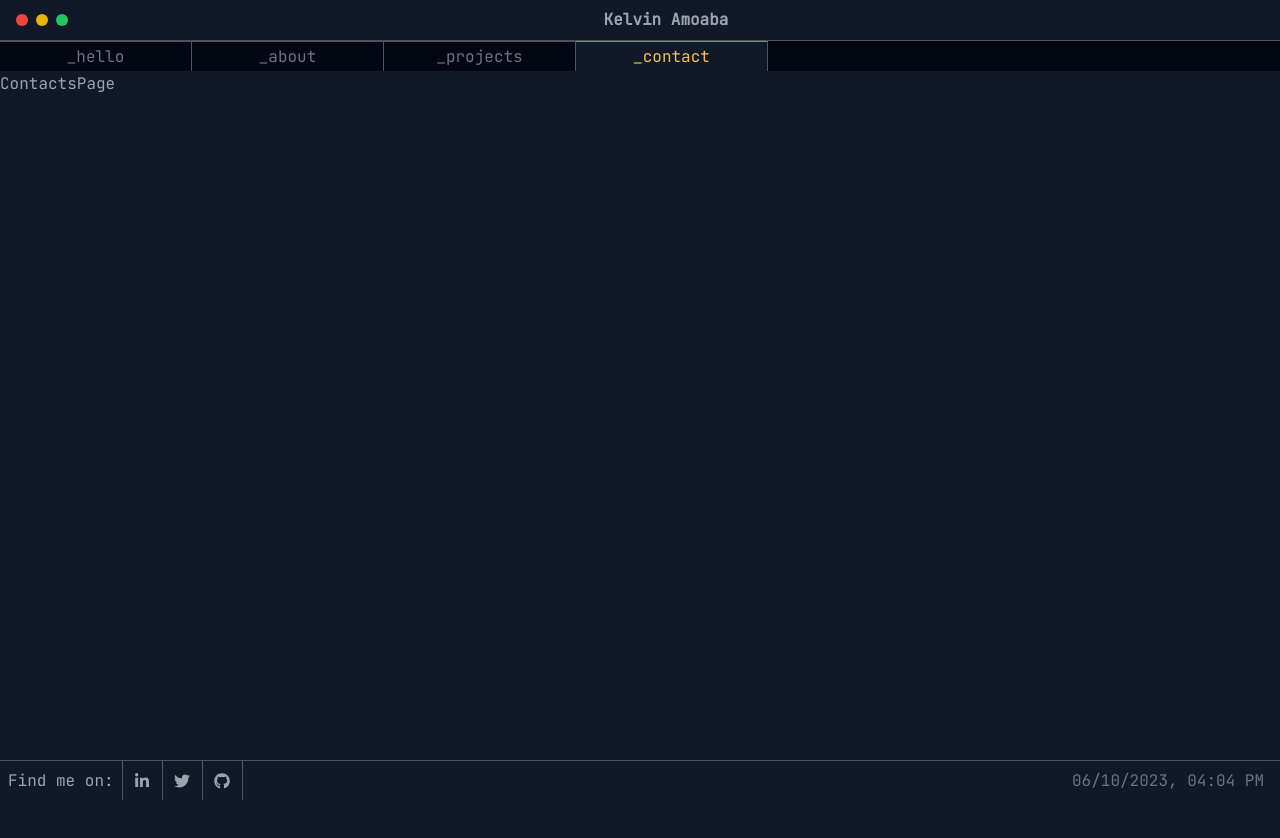
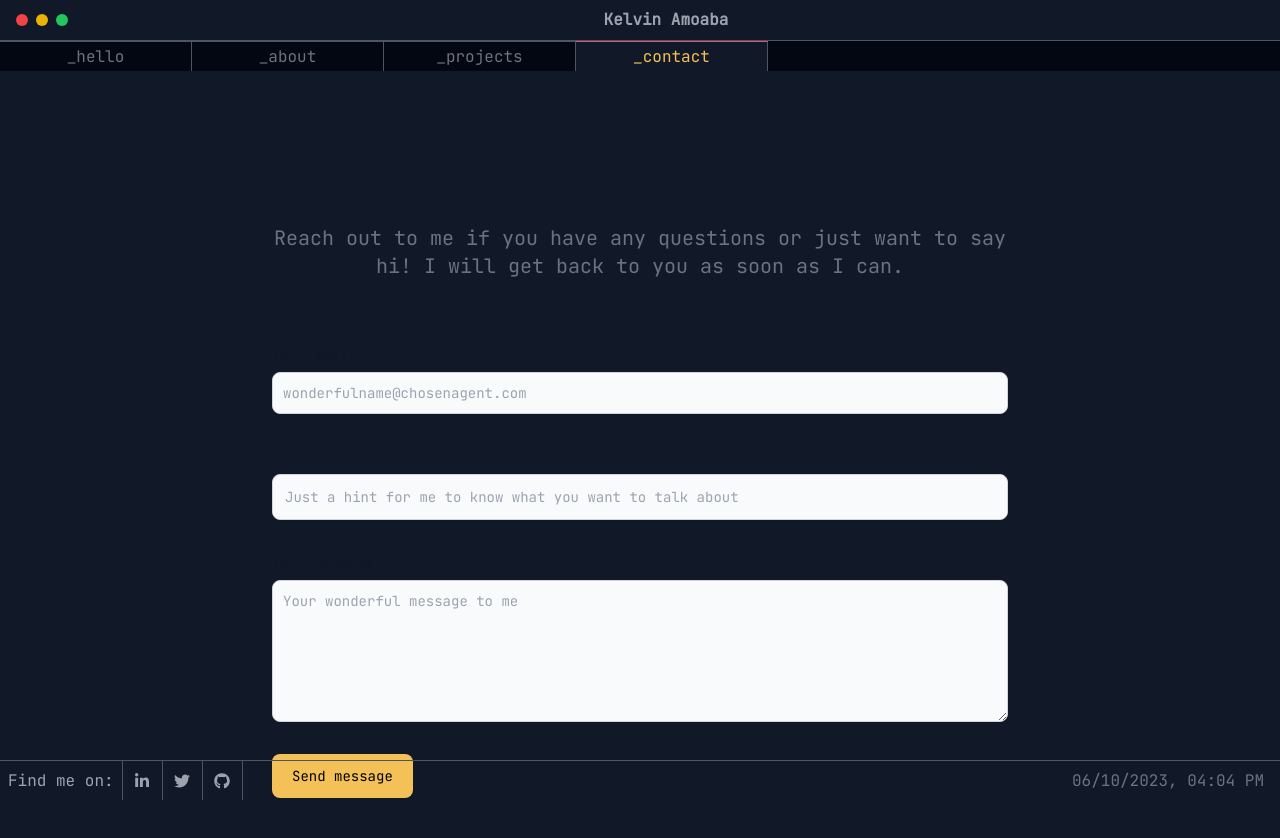
Before and after one commit to AmoabaKelvin/portfolio, a Next.js app: page /contact in a window 1280 px wide. Shown: the top 838 px of the page. Built offline with nearby package versions, Linux system fonts and the light colour scheme.

Commit message:
add contact page form and emailjs to send email

```diff
--- a/src/app/contact/page.tsx
+++ b/src/app/contact/page.tsx
@@ -1,7 +1,100 @@
+'use client';
+
+import emailjs from '@emailjs/browser';
 import React from 'react';
 
 const ContactsPage = () => {
-  return <div>ContactsPage</div>;
+  const form = React.useRef();
+
+  const sendEmail = (e: React.FormEvent<HTMLFormElement>) => {
+    e.preventDefault();
+
+    emailjs
+      .sendForm(
+        process.env.NEXT_PUBLIC_SERVICE_ID as string,
+        process.env.NEXT_PUBLIC_TEMPLATE_ID as string,
+        form.current as any,
+        process.env.NEXT_PUBLIC_PUBLICKEY as string
+      )
+      .then(
+        (result) => {
+          console.log(result.text);
+        },
+        (error) => {
+          console.log(error.text);
+        }
+      );
+  };
+  return (
+    <React.Fragment>
+      <div className="px-4 mx-auto mt-8 mb-2 max-w-7xl sm:px-6 lg:px-8">
+        <div className="max-w-screen-md px-4 py-8 mx-auto lg:py-16">
+          <h2 className="mb-4 text-4xl font-extrabold tracking-tight text-center text-gray-900 dark:text-white">
+            Contact Me
+          </h2>
+          <p className="mb-8 font-light text-center text-gray-500 lg:mb-16 dark:text-gray-400 sm:text-xl">
+            Reach out to me if you have any questions or just want to say hi! I
+            will get back to you as soon as I can.
+          </p>
+          <form className="space-y-8" ref={form as any} onSubmit={sendEmail}>
+            <div>
+              <label
+                htmlFor="email"
+                className="block mb-2 text-sm font-medium text-gray-900 dark:text-gray-300"
+              >
+                Your email
+              </label>
+              <input
+                type="email"
+                id="email"
+                name="email"
+                className="shadow-sm bg-gray-50 border border-gray-300 text-gray-900 text-sm rounded-lg focus:ring-primary-500 focus:border-primary-500 block w-full p-2.5 dark:bg-gray-700 dark:border-gray-600 dark:placeholder-gray-400 dark:text-white dark:focus:ring-primary-500 dark:focus:border-primary-500 dark:shadow-sm-light"
+                placeholder="wonderfulname@chosenagent.com"
+                required
+              />
+            </div>
+            <div>
+              <label
+                htmlFor="subject"
+                className="block mb-2 text-sm font-medium text-gray-900 dark:text-gray-300"
+              >
+                Subject
+              </label>
+              <input
+                type="text"
+                id="subject"
+                name="subject"
+                className="block w-full p-3 text-sm text-gray-900 border border-gray-300 rounded-lg shadow-sm bg-gray-50 focus:ring-primary-500 focus:border-primary-500 dark:bg-gray-700 dark:border-gray-600 dark:placeholder-gray-400 dark:text-white dark:focus:ring-primary-500 dark:focus:border-primary-500 dark:shadow-sm-light"
+                placeholder="Just a hint for me to know what you want to talk about"
+                required
+              />
+            </div>
+            <div className="sm:col-span-2">
+              <label
+                htmlFor="message"
+                className="block mb-2 text-sm font-medium text-gray-900 dark:text-gray-400"
+              >
+                Your message
+              </label>
+              <textarea
+                id="message"
+                name="message"
+                rows={6}
+                className="block p-2.5 w-full text-sm text-gray-900 bg-gray-50 rounded-lg shadow-sm border border-gray-300 focus:ring-primary-500 focus:border-primary-500 dark:bg-gray-700 dark:border-gray-600 dark:placeholder-gray-400 dark:text-white dark:focus:ring-primary-500 dark:focus:border-primary-500"
+                placeholder="Your wonderful message to me"
+              />
+            </div>
+            <button
+              type="submit"
+              className="px-5 py-3 text-sm font-medium text-center text-black rounded-lg bg-primary-700 sm:w-fit bg-[#f3c158]"
+            >
+              Send message
+            </button>
+          </form>
+        </div>
+      </div>
+    </React.Fragment>
+  );
 };
 
 export default ContactsPage;
```
